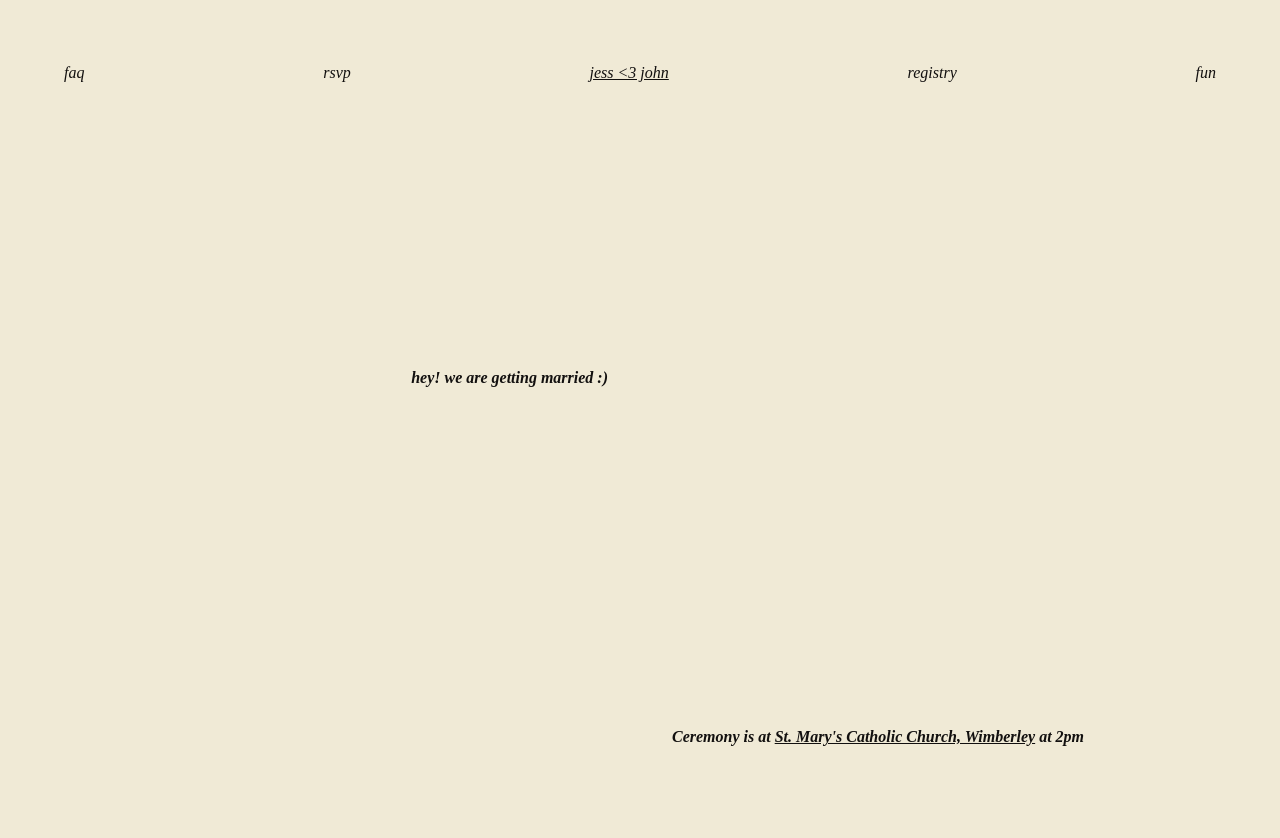
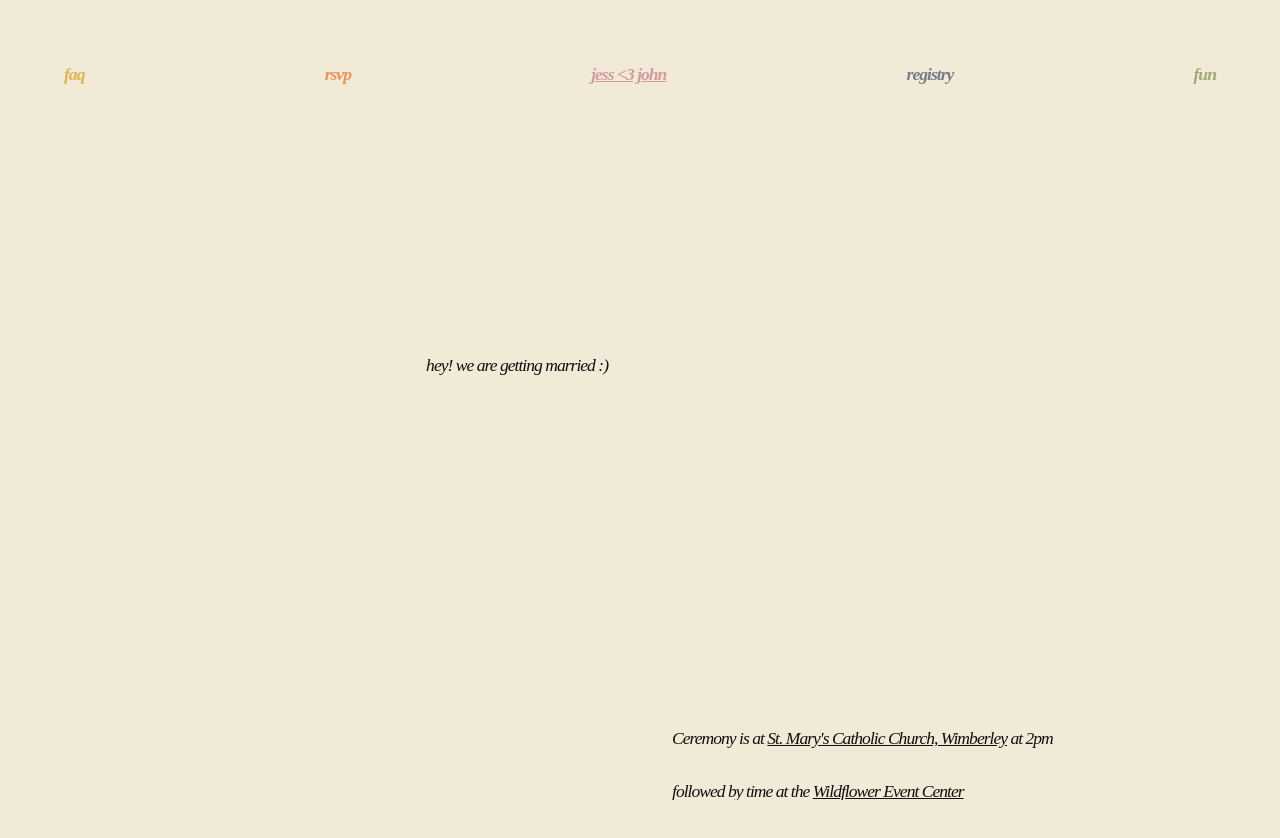
Before and after one commit to johndikeman/wedsite, a SvelteKit app: page / in a window 1280 px wide. Shown: the top 838 px of the page. Built offline with nearby package versions, Linux system fonts and the light colour scheme; no server answers; a web font is replaced by a local one.

Commit message:
going absolutely ape on some css rq

```diff
--- a/src/routes/+page.svelte
+++ b/src/routes/+page.svelte
@@ -71,6 +71,13 @@
     registry: "registry",
     fun: "fun",
   }
+  const sectionColors = {
+    faq: "sunflower",
+    rsvp: "peach",
+    top: "softestpink",
+    registry: "velvetblue",
+    fun: "greenforests",
+  }
 </script>
 
 <div id="smooth-wrapper">
@@ -79,6 +86,7 @@
       {#each Object.entries(sections) as [sectionId, sectionText]}
         <a
           href="#{sectionId}"
+          class={sectionColors[sectionId]}
           class:active={activeSection === sectionId}
           on:click={(e) => {
             activeSection = sectionId
@@ -130,7 +138,8 @@
     </div>
     <hr />
 
-    <h1 id="faq">faq</h1>
+    <h1 id="faq" class={sectionColors["faq"]}>faq</h1>
+
     <div class="container">
       <div class="lhalf">
         <div class="img-container flip-in-left">
@@ -150,24 +159,28 @@
         <p class="question">
           I have a food allergy, can I make a special request?
         </p>
-        <p class="answer">grow up. call us with the details though.</p>
+        <p class="answer">
+          leave us a message in the <a href="#rsvp">rsvp</a>!
+        </p>
       </div>
     </div>
 
     <div class="container">
       <div class="lhalf">
         <p class="question">What should I wear?</p>
-        <p class="answer">
-          in:<br />
-          vibrant and colorful,<br />
-          dressing to your comfort level,<br />
-          the liminal space between cocktail and casual,<br />
+        <p class="answer">in:</p>
+        <ul class="answer">
+          <li>vibrant and colorful,<br /></li>
+          <li>dressing to your comfort level,<br /></li>
+          <li>the liminal space between cocktail and casual,<br /></li>
+        </ul>
 
-          out:<br />
-          blue jeans,<br />
-          heels when you want to wear flats,<br />
-          holding back on color<br />
-        </p>
+        <p class="answer">out:</p>
+        <ul class="answer">
+          <li>blue jeans,<br /></li>
+          <li>heels when you want to wear flats,<br /></li>
+          <li>holding back on color<br /></li>
+        </ul>
       </div>
 
       <div class="rhalf">
@@ -197,7 +210,6 @@
           we know this is rich coming from Jess, but please arrive no later than
           2:55. our early bird guests may arrive as early as 2:30.
         </p>
-
         <p class="question">Are kids welcome?</p>
         <p class="answer">
           sure, but the rowdy and unattended will be put to work on the farm, so
@@ -207,14 +219,14 @@
     </div>
 
     <hr />
-    <h1 id="rsvp">rsvp</h1>
+    <h1 class={sectionColors["rsvp"]} id="rsvp">rsvp</h1>
     <div class="rsvp-container">
       <p>we hope you can join us!</p>
       <RsvpForm />
     </div>
 
     <hr />
-    <h1 id="registry">registry</h1>
+    <h1 class={sectionColors["registry"]} id="registry">registry</h1>
     <div class="container">
       <div class="lhalf">
         <p class="right">
@@ -233,7 +245,7 @@
     </div>
 
     <hr />
-    <h1 id="fun">fun</h1>
+    <h1 class={sectionColors["fun"]} id="fun">fun</h1>
     <div class="container">
       <div class="lhalf">
         <div class="img-container flip-in-left">
@@ -277,7 +289,7 @@
     --sunflower: #e0b451;
     --peach: #ee9452;
     --softestpink: #d39ba0;
-    --velvetblue: #d39ba0;
+    --velvetblue: #777e88;
     --greenforests: #a0aa74;
     --blanketscarlet: #ea4753;
     --blanketyellow: #f0f067;
@@ -446,11 +458,53 @@
   hr {
     width: 80%;
     border: none;
-    border-top: 1px solid var(--sunflower);
-
+    border-top: 1px solid var(--softestpink);
     margin: 20px auto;
   }
+  h1 {
+    letter-spacing: -0.1rem;
+    padding-left: 2%;
+  }
 
+  .offblack {
+    color: var(--offblack);
+  }
+  .eggshell {
+    color: var(--eggshell);
+  }
+  .blanketyellow {
+    color: var(--blanketyellow);
+  }
+  .blanketscarlet {
+    color: var(--blanketscarlet);
+  }
+  .greenforests {
+    color: var(--greenforests);
+  }
+  .velvetblue {
+    color: var(--velvetblue);
+  }
+  .softestpink {
+    color: var(--softestpink);
+  }
+  .peach {
+    color: var(--peach);
+  }
+  .sunflower {
+    color: var(--sunflower);
+  }
+
+  .question {
+    font-weight: 400;
+  }
+
+  .answer {
+    font-size: 0.9rem;
+  }
+
+  ul {
+    padding-left: 20px;
+  }
   a {
     color: inherit; /* inherit text color from parent */
     cursor: pointer;
@@ -480,7 +534,7 @@
     padding-right: 5%;
     margin-bottom: 5%;
     padding-top: 5%;
-    font-weight: 200;
+    font-weight: 600;
   }
   nav a {
     display: flex;
@@ -502,7 +556,9 @@
   :global(body) {
     font-family: "Cartograph CF", serif;
     font-style: italic;
-    font-weight: 600;
+    font-weight: 200;
+    font-size: 1.1rem;
+    letter-spacing: -1px;
     margin: 0;
     padding: 0;
     box-sizing: border-box;
@@ -511,7 +567,7 @@
   }
 
   .img-container {
-    height: 50%;
+    height: 70%;
     aspect-ratio: 0.75;
     display: flex;
     position: relative;
@@ -557,6 +613,6 @@
   .container p {
     padding-left: 5%;
     padding-right: 5%;
-    padding-top: 10%;
+    padding-top: 5%;
   }
 </style>
```
